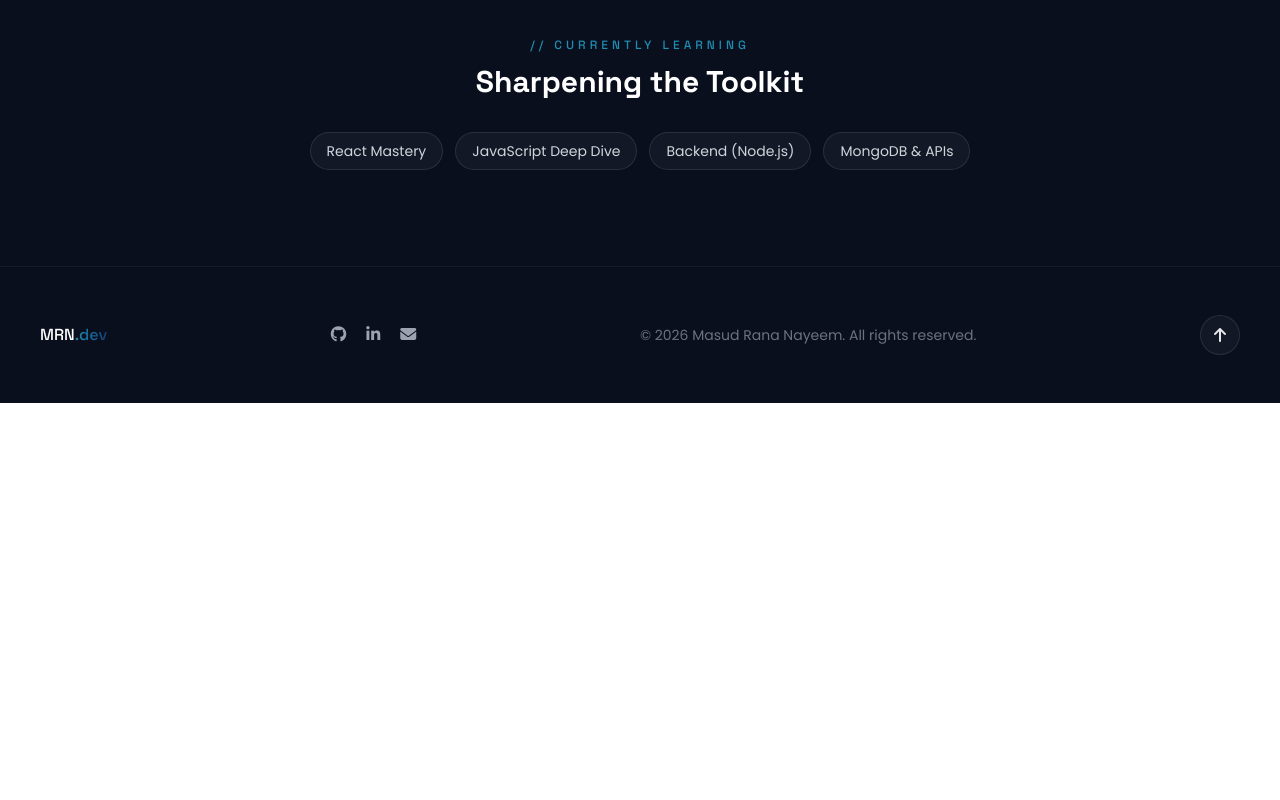
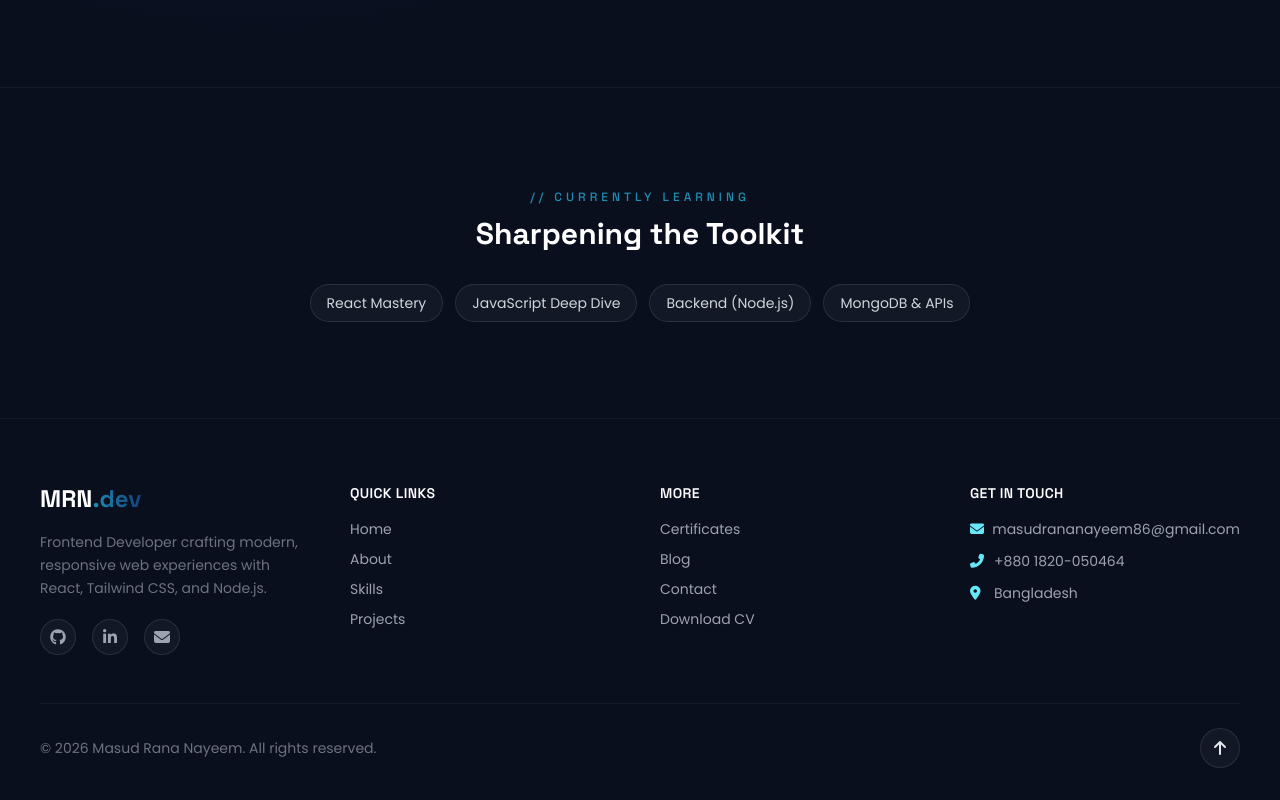
Before and after one commit to masudrananayeem/My-Portfolio, a plain HTML site: page frontend/about.html in a window 1280 px wide. Shown: the part 819-1619 px from the top of the page. Before the commit the page ends 1222 px from the top, so only its background shows below. Drawn offline with nearby package versions, Linux system fonts and the light colour scheme; no server answers.

Commit message:
updating about section

```diff
--- a/frontend/about.html
+++ b/frontend/about.html
@@ -76,6 +76,9 @@
 
   <section class="pt-40 pb-16">
     <div class="max-w-7xl mx-auto px-6 lg:px-10 text-center reveal-up">
+      <div class="avatar-ring w-32 h-32 mx-auto mb-6" id="profile-avatar-wrap">
+        <img src="assets/images/profile.jpg" alt="Masud Rana Nayeem" onerror="this.parentElement.innerHTML='&lt;div class=&quot;avatar-placeholder&quot;&gt;&lt;i class=&quot;fas fa-user text-4xl&quot;&gt;&lt;/i&gt;&lt;/div&gt;'">
+      </div>
       <span class="section-eyebrow">// ABOUT ME</span>
       <h1 class="font-display text-4xl sm:text-5xl font-bold text-white mt-2">Who I Am</h1>
     </div>
@@ -135,16 +138,49 @@
 
 </main>
 
-<footer class="border-t border-white/5 py-12">
-  <div class="max-w-7xl mx-auto px-6 lg:px-10 flex flex-col md:flex-row justify-between items-center gap-6">
-    <p class="font-display text-white">MRN<span class="text-gradient">.dev</span></p>
-    <div class="flex gap-5 text-gray-400">
-      <a href="https://github.com/masudrananayeem" target="_blank" class="hover:text-cyan-300 cursor-hoverable"><i class="fab fa-github"></i></a>
-      <a href="https://www.linkedin.com/in/masudrananayeem999/" target="_blank" class="hover:text-cyan-300 cursor-hoverable"><i class="fab fa-linkedin-in"></i></a>
-      <a href="mailto:masudrananayeem86@gmail.com" class="hover:text-cyan-300 cursor-hoverable"><i class="fas fa-envelope"></i></a>
+<footer class="border-t border-white/5 pt-16 pb-8">
+  <div class="max-w-7xl mx-auto px-6 lg:px-10">
+    <div class="grid sm:grid-cols-2 lg:grid-cols-4 gap-10 pb-12">
+      <div>
+        <a href="index.html" class="font-display text-2xl font-bold text-white cursor-hoverable">MRN<span class="text-gradient">.dev</span></a>
+        <p class="text-gray-500 text-sm mt-4 leading-relaxed max-w-xs">Frontend Developer crafting modern, responsive web experiences with React, Tailwind CSS, and Node.js.</p>
+        <div class="flex gap-4 mt-5">
+          <a href="https://github.com/masudrananayeem" target="_blank" class="w-9 h-9 rounded-full glass-card flex items-center justify-center text-gray-400 hover:text-cyan-300 cursor-hoverable"><i class="fab fa-github"></i></a>
+          <a href="https://www.linkedin.com/in/masudrananayeem999/" target="_blank" class="w-9 h-9 rounded-full glass-card flex items-center justify-center text-gray-400 hover:text-cyan-300 cursor-hoverable"><i class="fab fa-linkedin-in"></i></a>
+          <a href="mailto:masudrananayeem86@gmail.com" class="w-9 h-9 rounded-full glass-card flex items-center justify-center text-gray-400 hover:text-cyan-300 cursor-hoverable"><i class="fas fa-envelope"></i></a>
+        </div>
+      </div>
+      <div>
+        <h4 class="text-white font-semibold text-sm mb-4 tracking-wide">QUICK LINKS</h4>
+        <ul class="space-y-2.5 text-sm text-gray-400">
+          <li><a href="index.html" class="hover:text-cyan-300 cursor-hoverable">Home</a></li>
+          <li><a href="about.html" class="hover:text-cyan-300 cursor-hoverable">About</a></li>
+          <li><a href="skills.html" class="hover:text-cyan-300 cursor-hoverable">Skills</a></li>
+          <li><a href="projects.html" class="hover:text-cyan-300 cursor-hoverable">Projects</a></li>
+        </ul>
+      </div>
+      <div>
+        <h4 class="text-white font-semibold text-sm mb-4 tracking-wide">MORE</h4>
+        <ul class="space-y-2.5 text-sm text-gray-400">
+          <li><a href="certificates.html" class="hover:text-cyan-300 cursor-hoverable">Certificates</a></li>
+          <li><a href="blog.html" class="hover:text-cyan-300 cursor-hoverable">Blog</a></li>
+          <li><a href="contact.html" class="hover:text-cyan-300 cursor-hoverable">Contact</a></li>
+          <li><a href="resume.pdf" download class="hover:text-cyan-300 cursor-hoverable">Download CV</a></li>
+        </ul>
+      </div>
+      <div>
+        <h4 class="text-white font-semibold text-sm mb-4 tracking-wide">GET IN TOUCH</h4>
+        <ul class="space-y-3 text-sm text-gray-400">
+          <li class="flex items-center gap-2"><i class="fas fa-envelope text-cyan-300 w-4"></i><a href="mailto:masudrananayeem86@gmail.com" class="hover:text-cyan-300 cursor-hoverable">masudrananayeem86@gmail.com</a></li>
+          <li class="flex items-center gap-2"><i class="fas fa-phone-alt text-cyan-300 w-4"></i><a href="tel:+8801820050464" class="hover:text-cyan-300 cursor-hoverable">+880 1820-050464</a></li>
+          <li class="flex items-center gap-2"><i class="fas fa-location-dot text-cyan-300 w-4"></i>Bangladesh</li>
+        </ul>
+      </div>
     </div>
-    <p class="text-gray-500 text-sm">© 2026 Masud Rana Nayeem. All rights reserved.</p>
-    <a href="index.html#home" class="w-10 h-10 rounded-full glass-card flex items-center justify-center cursor-hoverable"><i class="fas fa-arrow-up"></i></a>
+    <div class="border-t border-white/5 pt-6 flex flex-col md:flex-row justify-between items-center gap-4">
+      <p class="text-gray-500 text-sm">© 2026 Masud Rana Nayeem. All rights reserved.</p>
+      <a href="index.html#home" class="w-10 h-10 rounded-full glass-card flex items-center justify-center cursor-hoverable"><i class="fas fa-arrow-up"></i></a>
+    </div>
   </div>
 </footer>
 
```
